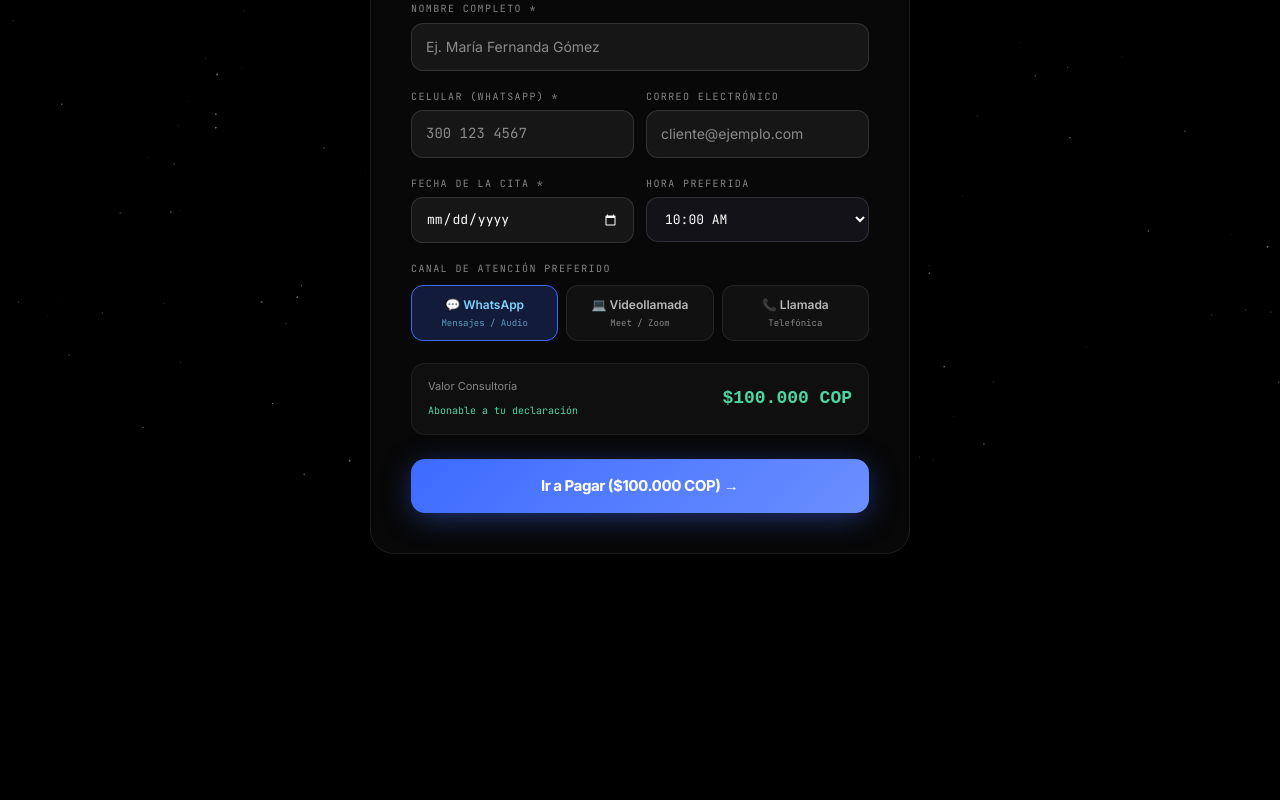
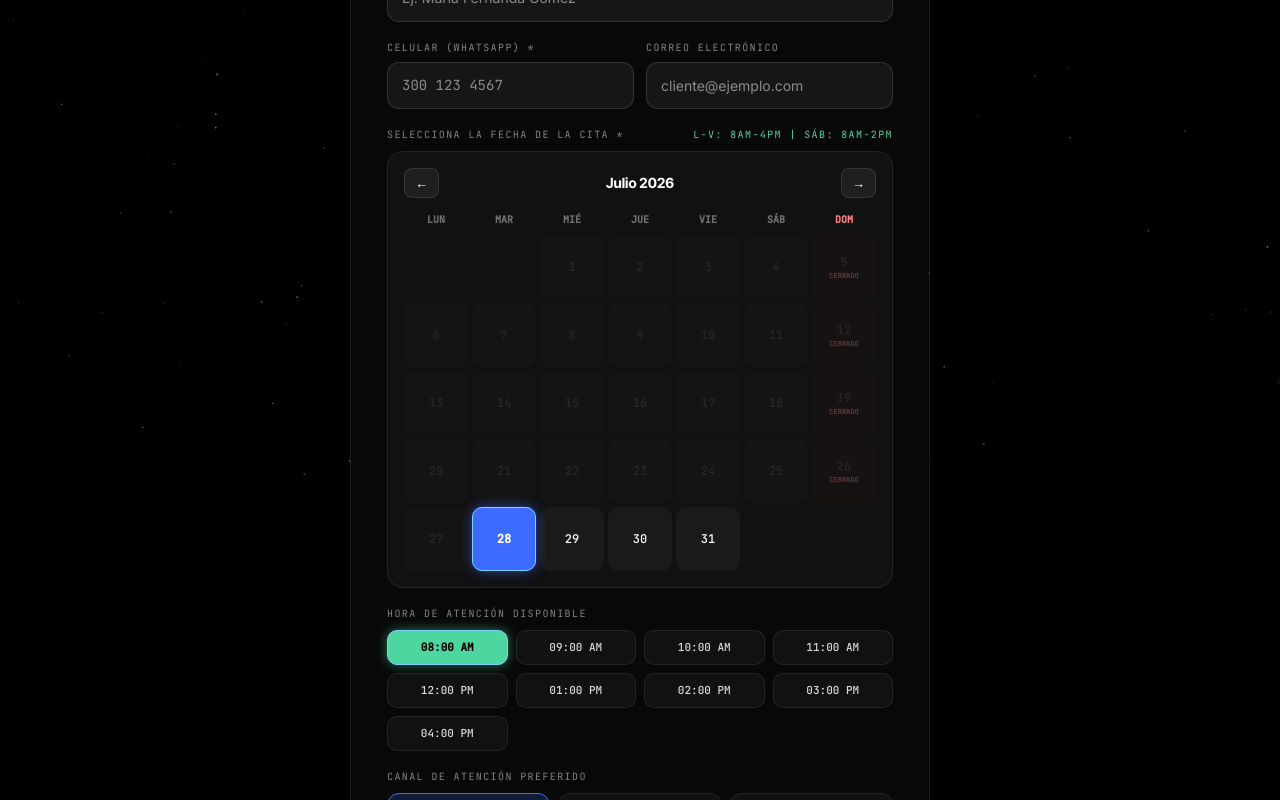
Before and after one commit to St4keholders/RENTA2026, a Next.js app: page /agendar in a window 1280 px wide. Shown: the part 320-1120 px from the top of the page. Before the commit the page ends 906 px from the top, so only its background shows below. Built offline with nearby package versions, Linux system fonts and the light colour scheme.

Commit message:
feat: componente visual de calendario interactivo en /agendar con reglas exactas de horarios (L-V 8am-4pm, Sáb 8am-2pm, Dom cerrado)

```diff
--- a/app/agendar/page.tsx
+++ b/app/agendar/page.tsx
@@ -6,6 +6,178 @@ import Link from 'next/link';
 import '@/app/stakeholders.css';
 import { setRefCookie } from '@/lib/referral';
 
+/* ── Componente de Calendario Interactivo ────────────────────────────────── */
+function CustomCalendar({
+  selectedDate,
+  onSelectDate,
+}: {
+  selectedDate: string;
+  onSelectDate: (dateStr: string) => void;
+}) {
+  const today = new Date();
+  const [currentYear, setCurrentYear] = useState(today.getFullYear());
+  const [currentMonth, setCurrentMonth] = useState(today.getMonth()); // 0-indexed
+
+  const monthNames = [
+    'Enero', 'Febrero', 'Marzo', 'Abril', 'Mayo', 'Junio',
+    'Julio', 'Agosto', 'Septiembre', 'Octubre', 'Noviembre', 'Diciembre'
+  ];
+
+  const daysOfWeek = ['Lun', 'Mar', 'Mié', 'Jue', 'Vie', 'Sáb', 'Dom'];
+
+  // Obtener primer día y total de días del mes actual
+  const firstDayOfMonth = new Date(currentYear, currentMonth, 1);
+  const daysInMonth = new Date(currentYear, currentMonth + 1, 0).getDate();
+
+  // En JavaScript getDay(): 0 = Domingo, 1 = Lunes. Queremos 0 = Lunes, 6 = Domingo
+  let startOffset = firstDayOfMonth.getDay() - 1;
+  if (startOffset < 0) startOffset = 6;
+
+  const prevMonth = () => {
+    if (currentMonth === 0) {
+      setCurrentMonth(11);
+      setCurrentYear((y) => y - 1);
+    } else {
+      setCurrentMonth((m) => m - 1);
+    }
+  };
+
+  const nextMonth = () => {
+    if (currentMonth === 11) {
+      setCurrentMonth(0);
+      setCurrentYear((y) => y + 1);
+    } else {
+      setCurrentMonth((m) => m + 1);
+    }
+  };
+
+  const isToday = (d: number) => {
+    return (
+      d === today.getDate() &&
+      currentMonth === today.getMonth() &&
+      currentYear === today.getFullYear()
+    );
+  };
+
+  const isPast = (d: number) => {
+    const checkDate = new Date(currentYear, currentMonth, d);
+    const startToday = new Date(today.getFullYear(), today.getMonth(), today.getDate());
+    return checkDate < startToday;
+  };
+
+  const isSunday = (d: number) => {
+    const checkDate = new Date(currentYear, currentMonth, d);
+    return checkDate.getDay() === 0; // 0 = Domingo
+  };
+
+  const formatDateStr = (d: number) => {
+    const mm = String(currentMonth + 1).padStart(2, '0');
+    const dd = String(d).padStart(2, '0');
+    return `${currentYear}-${mm}-${dd}`;
+  };
+
+  return (
+    <div style={{
+      background: 'rgba(255,255,255,0.04)', borderRadius: 16,
+      border: '1px solid rgba(255,255,255,0.08)', padding: 16,
+    }}>
+      {/* Header del mes */}
+      <div style={{ display: 'flex', justifyContent: 'space-between', alignItems: 'center', marginBottom: 14 }}>
+        <button
+          type="button"
+          onClick={prevMonth}
+          style={{
+            background: 'rgba(255,255,255,0.06)', border: '1px solid rgba(255,255,255,0.1)',
+            borderRadius: 8, color: '#fff', padding: '4px 10px', cursor: 'pointer', fontSize: 13,
+          }}
+        >
+          ←
+        </button>
+        <span style={{ fontFamily: 'var(--display)', fontWeight: 700, fontSize: 14, color: '#FFFFFF' }}>
+          {monthNames[currentMonth]} {currentYear}
+        </span>
+        <button
+          type="button"
+          onClick={nextMonth}
+          style={{
+            background: 'rgba(255,255,255,0.06)', border: '1px solid rgba(255,255,255,0.1)',
+            borderRadius: 8, color: '#fff', padding: '4px 10px', cursor: 'pointer', fontSize: 13,
+          }}
+        >
+          →
+        </button>
+      </div>
+
+      {/* Días de la semana */}
+      <div style={{ display: 'grid', gridTemplateColumns: 'repeat(7, 1fr)', gap: 4, textAlign: 'center', marginBottom: 8 }}>
+        {daysOfWeek.map((day, idx) => (
+          <span key={day} style={{
+            fontSize: 10, fontFamily: 'var(--mono)', textTransform: 'uppercase',
+            color: idx === 6 ? '#FF8080' : 'rgba(255,255,255,0.4)', fontWeight: 600,
+          }}>
+            {day}
+          </span>
+        ))}
+      </div>
+
+      {/* Rejilla de días */}
+      <div style={{ display: 'grid', gridTemplateColumns: 'repeat(7, 1fr)', gap: 4 }}>
+        {/* Espacios vacíos del inicio del mes */}
+        {Array.from({ length: startOffset }).map((_, i) => (
+          <div key={`empty-${i}`} />
+        ))}
+
+        {/* Días del mes */}
+        {Array.from({ length: daysInMonth }).map((_, i) => {
+          const dayNum = i + 1;
+          const dateStr = formatDateStr(dayNum);
+          const selected = selectedDate === dateStr;
+          const disabled = isPast(dayNum) || isSunday(dayNum);
+          const sunday = isSunday(dayNum);
+
+          return (
+            <button
+              key={dayNum}
+              type="button"
+              disabled={disabled}
+              onClick={() => onSelectDate(dateStr)}
+              style={{
+                aspectRatio: '1', borderRadius: 10,
+                background: selected
+                  ? '#3D6BFF'
+                  : isToday(dayNum)
+                  ? 'rgba(61,107,255,0.2)'
+                  : sunday
+                  ? 'rgba(255,80,80,0.06)'
+                  : 'rgba(255,255,255,0.04)',
+                border: selected
+                  ? '1px solid #7DD3FC'
+                  : isToday(dayNum)
+                  ? '1px solid rgba(61,107,255,0.5)'
+                  : '1px solid transparent',
+                color: selected
+                  ? '#FFFFFF'
+                  : disabled
+                  ? 'rgba(255,255,255,0.2)'
+                  : '#FFFFFF',
+                cursor: disabled ? 'not-allowed' : 'pointer',
+                fontFamily: 'var(--mono)', fontSize: 12, fontWeight: selected || isToday(dayNum) ? 700 : 500,
+                display: 'flex', flexDirection: 'column', alignItems: 'center', justifyContent: 'center',
+                boxShadow: selected ? '0 0 12px rgba(61,107,255,0.6)' : 'none',
+                transition: 'all .15s', opacity: disabled ? 0.4 : 1,
+              }}
+            >
+              {dayNum}
+              {sunday && <span style={{ fontSize: 7, color: '#FF8080', textTransform: 'uppercase' }}>Cerrado</span>}
+            </button>
+          );
+        })}
+      </div>
+    </div>
+  );
+}
+
+/* ── Main Agendar Component ─────────────────────────────────────────── */
 function AgendarContent() {
   const searchParams = useSearchParams();
   const leadSlug = searchParams.get('lead') || '';
@@ -13,8 +185,10 @@ function AgendarContent() {
   const [nombre, setNombre] = useState('');
   const [correo, setCorreo] = useState('');
   const [celular, setCelular] = useState('');
-  const [fecha, setFecha] = useState('');
-  const [hora, setHora] = useState('10:00');
+
+  const todayStr = new Date().toISOString().split('T')[0];
+  const [fecha, setFecha] = useState(todayStr);
+  const [hora, setHora] = useState('08:00');
   const [medioContacto, setMedioContacto] = useState<'llamada' | 'videollamada' | 'whatsapp'>('whatsapp');
   const [loading, setLoading] = useState(false);
   const [errorMsg, setErrorMsg] = useState('');
@@ -25,10 +199,45 @@ function AgendarContent() {
     if (ref) setRefCookie(ref);
   }, [searchParams]);
 
+  // Generar franjas horarias según el día seleccionado:
+  // Lunes a Viernes: 8am a 4pm (08:00 - 16:00)
+  // Sábado: 8am a 2pm (08:00 - 14:00)
+  // Domingo: Cerrado (sin franjas)
+  const getAvailableSlots = (dateString: string) => {
+    if (!dateString) return [];
+    const dateObj = new Date(`${dateString}T12:00:00Z`);
+    const dayOfWeek = dateObj.getDay(); // 0 = Domingo, 6 = Sábado
+
+    if (dayOfWeek === 0) return []; // Domingo no atendemos
+
+    const endHour = dayOfWeek === 6 ? 14 : 16; // Sábado hasta 14:00, L-V hasta 16:00
+    const slots = [];
+    for (let h = 8; h <= endHour; h++) {
+      const hh = String(h).padStart(2, '0');
+      const label = h < 12 ? `${hh}:00 AM` : h === 12 ? '12:00 PM' : `${String(h - 12).padStart(2, '0')}:00 PM`;
+      slots.push({ value: `${hh}:00`, label });
+    }
+    return slots;
+  };
+
+  const availableSlots = getAvailableSlots(fecha);
+
+  // Asegurar que si la hora seleccionada no está disponible para el nuevo día, resetear a la primera
+  useEffect(() => {
+    if (availableSlots.length > 0 && !availableSlots.some((s) => s.value === hora)) {
+      setHora(availableSlots[0].value);
+    }
+  }, [fecha]);
+
   const handleSubmit = async (e: React.FormEvent) => {
     e.preventDefault();
     if (!nombre.trim() || !celular.trim() || !fecha) {
-      setErrorMsg('Por favor completa todos los campos requeridos (nombre, celular y fecha)');
+      setErrorMsg('Por favor completa tu nombre, celular y fecha de cita');
+      return;
+    }
+
+    if (availableSlots.length === 0) {
+      setErrorMsg('Los domingos no atendemos. Selecciona un día entre Lunes y Sábado.');
       return;
     }
 
@@ -78,9 +287,9 @@ function AgendarContent() {
 
   return (
     <div style={{
-      maxWidth: 540, width: '100%', borderRadius: 24,
+      maxWidth: 580, width: '100%', borderRadius: 24,
       background: 'rgba(255,255,255,0.03)', backdropFilter: 'blur(24px)',
-      border: '1px solid rgba(255,255,255,0.08)', padding: 'clamp(24px, 5vw, 40px)',
+      border: '1px solid rgba(255,255,255,0.08)', padding: 'clamp(24px, 5vw, 36px)',
       boxShadow: '0 20px 50px rgba(0,0,0,0.6)', color: '#FFFFFF', position: 'relative', zIndex: 10,
     }}>
       {/* Badge */}
@@ -100,7 +309,7 @@ function AgendarContent() {
         Reserva tu Consultoría Contable
       </h1>
 
-      <p style={{ fontSize: 13, color: 'rgba(255,255,255,0.6)', margin: '0 0 24px', lineHeight: 1.5 }}>
+      <p style={{ fontSize: 13, color: 'rgba(255,255,255,0.6)', margin: '0 0 20px', lineHeight: 1.5 }}>
         1 hora de asesoría personalizada con un contador experto por <strong style={{ color: '#4ED6A1' }}>$100.000 COP</strong>. El monto pagado se abona al valor final de tu declaración.
       </p>
 
@@ -108,7 +317,7 @@ function AgendarContent() {
         <div style={{
           padding: '12px 16px', borderRadius: 12, background: 'rgba(255,80,80,0.12)',
           border: '1px solid rgba(255,80,80,0.3)', color: '#FF8080', fontSize: 12,
-          fontFamily: 'var(--mono)', marginBottom: 20,
+          fontFamily: 'var(--mono)', marginBottom: 18,
         }}>
           ⚠️ {errorMsg}
         </div>
@@ -130,7 +339,6 @@ function AgendarContent() {
               width: '100%', padding: '12px 14px', borderRadius: 12,
               background: 'rgba(255,255,255,0.06)', border: '1px solid rgba(255,255,255,0.12)',
               color: '#FFFFFF', fontSize: 14, fontFamily: 'var(--body)', outline: 'none',
-              transition: 'border .2s',
             }}
           />
         </div>
@@ -172,46 +380,52 @@ function AgendarContent() {
           </div>
         </div>
 
-        {/* Fecha y Hora */}
-        <div style={{ display: 'grid', gridTemplateColumns: '1fr 1fr', gap: 12 }}>
+        {/* CALENDARIO INTERACTIVO VISUAL */}
         <div>
-            <label style={{ display: 'block', fontSize: 10, fontFamily: 'var(--mono)', textTransform: 'uppercase', letterSpacing: '.14em', color: 'rgba(255,255,255,0.5)', marginBottom: 6 }}>
-              Fecha de la Cita *
+          <label style={{ display: 'flex', justifyContent: 'space-between', alignItems: 'center', fontSize: 10, fontFamily: 'var(--mono)', textTransform: 'uppercase', letterSpacing: '.14em', color: 'rgba(255,255,255,0.5)', marginBottom: 8 }}>
+            <span>Selecciona la Fecha de la Cita *</span>
+            <span style={{ color: '#4ED6A1' }}>L-V: 8am-4pm | Sáb: 8am-2pm</span>
           </label>
-            <input
-              type="date"
-              required
-              min={new Date().toISOString().split('T')[0]}
-              value={fecha}
-              onChange={(e) => setFecha(e.target.value)}
-              style={{
-                width: '100%', padding: '12px 14px', borderRadius: 12,
-                background: 'rgba(255,255,255,0.06)', border: '1px solid rgba(255,255,255,0.12)',
-                color: '#FFFFFF', fontSize: 13, fontFamily: 'var(--mono)', outline: 'none',
-                colorScheme: 'dark',
-              }}
-            />
+          <CustomCalendar selectedDate={fecha} onSelectDate={setFecha} />
         </div>
 
+        {/* FRANJAS HORARIAS DISPONIBLES */}
         <div>
-            <label style={{ display: 'block', fontSize: 10, fontFamily: 'var(--mono)', textTransform: 'uppercase', letterSpacing: '.14em', color: 'rgba(255,255,255,0.5)', marginBottom: 6 }}>
-              Hora Preferida
+          <label style={{ display: 'block', fontSize: 10, fontFamily: 'var(--mono)', textTransform: 'uppercase', letterSpacing: '.14em', color: 'rgba(255,255,255,0.5)', marginBottom: 8 }}>
+            Hora de Atención Disponible
           </label>
-            <select
-              value={hora}
-              onChange={(e) => setHora(e.target.value)}
+          {availableSlots.length === 0 ? (
+            <div style={{
+              padding: '12px', borderRadius: 12, background: 'rgba(255,80,80,0.1)',
+              border: '1px solid rgba(255,80,80,0.25)', color: '#FF8080', fontSize: 12, textAlign: 'center',
+            }}>
+              🚫 Los domingos no atendemos. Selecciona un día entre Lunes y Sábado.
+            </div>
+          ) : (
+            <div style={{ display: 'grid', gridTemplateColumns: 'repeat(auto-fill, minmax(100px, 1fr))', gap: 8 }}>
+              {availableSlots.map((slot) => {
+                const active = hora === slot.value;
+                return (
+                  <button
+                    key={slot.value}
+                    type="button"
+                    onClick={() => setHora(slot.value)}
                     style={{
-                width: '100%', padding: '12px 14px', borderRadius: 12,
-                background: '#121218', border: '1px solid rgba(255,255,255,0.12)',
-                color: '#FFFFFF', fontSize: 13, fontFamily: 'var(--mono)', outline: 'none',
+                      padding: '8px 10px', borderRadius: 10, cursor: 'pointer', textAlign: 'center',
+                      background: active ? '#4ED6A1' : 'rgba(255,255,255,0.04)',
+                      border: active ? '1px solid #7DD3FC' : '1px solid rgba(255,255,255,0.08)',
+                      color: active ? '#000000' : 'rgba(255,255,255,0.85)',
+                      fontFamily: 'var(--mono)', fontSize: 11, fontWeight: active ? 700 : 500,
+                      boxShadow: active ? '0 0 12px rgba(78,214,161,0.5)' : 'none',
+                      transition: 'all .15s',
                     }}
                   >
-              <option value="08:00">08:00 AM</option>
-              <option value="10:00">10:00 AM</option>
-              <option value="14:00">02:00 PM</option>
-              <option value="16:00">04:00 PM</option>
-            </select>
+                    {slot.label}
+                  </button>
+                );
+              })}
             </div>
+          )}
         </div>
 
         {/* Medio de Contacto */}
@@ -264,12 +478,12 @@ function AgendarContent() {
         {/* Submit */}
         <button
           type="submit"
-          disabled={loading}
+          disabled={loading || availableSlots.length === 0}
           style={{
             width: '100%', padding: '15px', borderRadius: 14,
-            background: loading ? 'rgba(61,107,255,0.4)' : 'linear-gradient(135deg, #3D6BFF, #6B8FFF)',
+            background: loading || availableSlots.length === 0 ? 'rgba(61,107,255,0.4)' : 'linear-gradient(135deg, #3D6BFF, #6B8FFF)',
             color: '#FFFFFF', border: 'none', fontWeight: 700, fontSize: 15,
-            fontFamily: 'var(--display)', cursor: loading ? 'not-allowed' : 'pointer',
+            fontFamily: 'var(--display)', cursor: loading || availableSlots.length === 0 ? 'not-allowed' : 'pointer',
             boxShadow: '0 6px 30px -4px rgba(61,107,255,0.5)', transition: 'transform .15s',
             marginTop: 6,
           }}
@@ -284,7 +498,6 @@ function AgendarContent() {
 export default function AgendarPage() {
   const canvasRef = useRef<HTMLCanvasElement>(null);
 
-  // Background stars effect
   useEffect(() => {
     const cv = canvasRef.current;
     if (!cv) return;
@@ -292,7 +505,7 @@ export default function AgendarPage() {
     if (!ctx) return;
 
     let stars: Array<{ x: number; y: number; r: number; a: number }> = [];
-    let w = 0, h = 0, raf: number | null = null;
+    let w = 0, h = 0;
 
     const build = () => {
       w = window.innerWidth; h = window.innerHeight;
```
Lines whose indentation alone changed are shown as unchanged.
